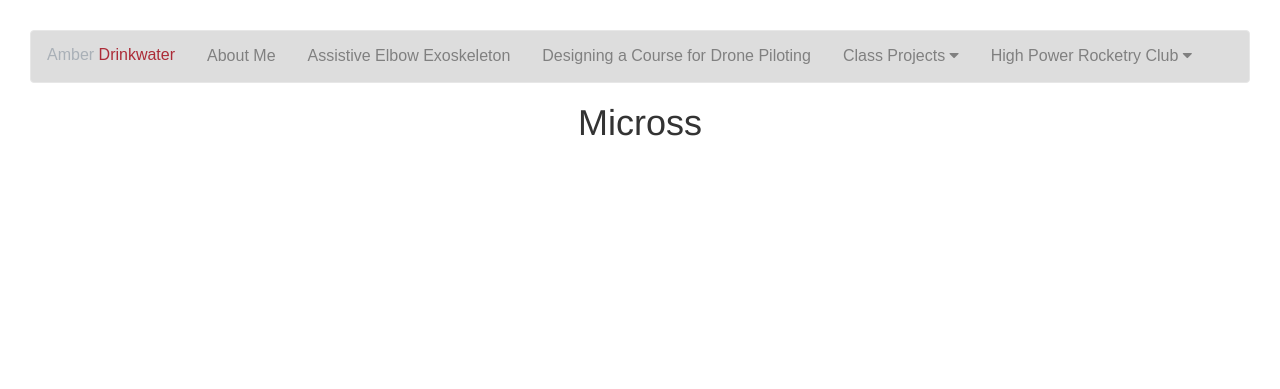
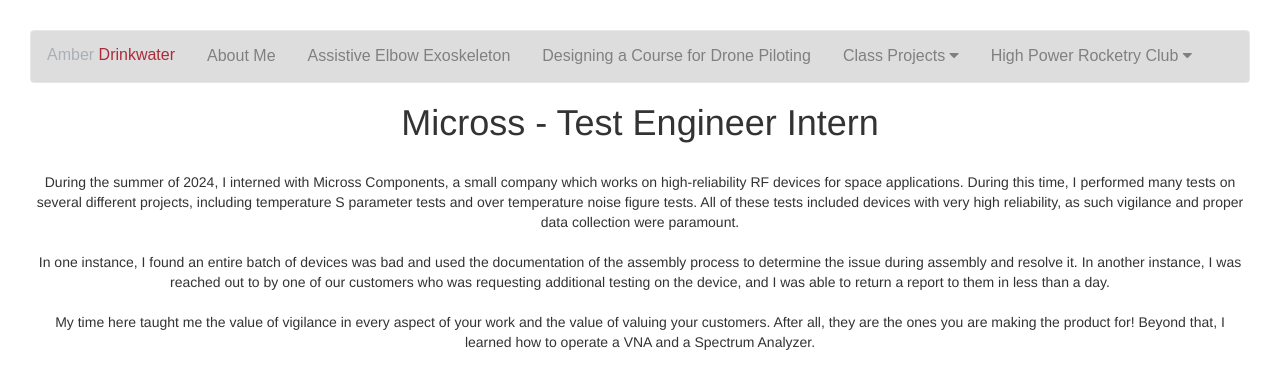
Before and after one commit to AmberDrinkwater49/PortfolioWebsite, a Flask app: page /Micross in a window 1280 px wide. Shown: the top 389 px of the page. Run offline with Flask 3, Linux system fonts and the light colour scheme; some libraries are stand-ins or nearby versions.

Commit message:
Added Micross blurb

```diff
--- a/app/View/templates/Micross.html
+++ b/app/View/templates/Micross.html
@@ -1,5 +1,11 @@
 {% extends "base.html" %} {% block content %}
 
-<h1>Micross</h1>
+<h1>Micross - Test Engineer Intern</h1>
+<br>
+During the summer of 2024, I interned with Micross Components, a small company which works on high-reliability RF devices for space applications. During this time, I performed many tests on several different projects, including temperature S parameter tests and over temperature noise figure tests. All of these tests included devices with very high reliability, as such vigilance and proper data collection were paramount.
+<br><br>
+In one instance, I found an entire batch of devices was bad and used the documentation of the assembly process to determine the issue during assembly and resolve it. In another instance, I was reached out to by one of our customers who was requesting additional testing on the device, and I was able to return a report to them in less than a day.
+<br><br>
+My time here taught me the value of vigilance in every aspect of your work and the value of valuing your customers. After all, they are the ones you are making the product for! Beyond that, I learned how to operate a VNA and a Spectrum Analyzer.
 
 {% endblock %}
```
